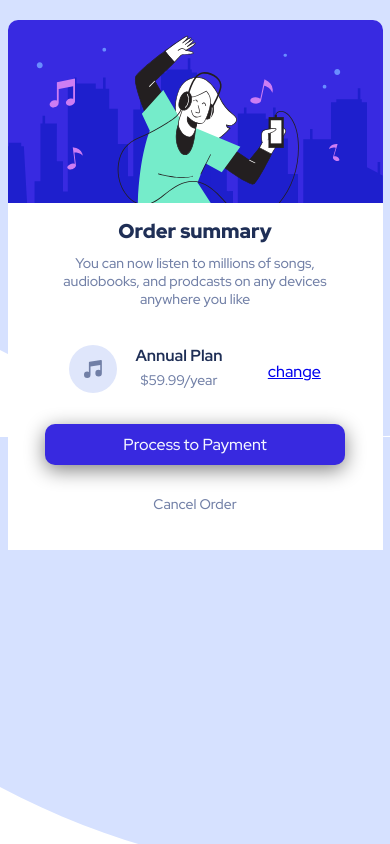
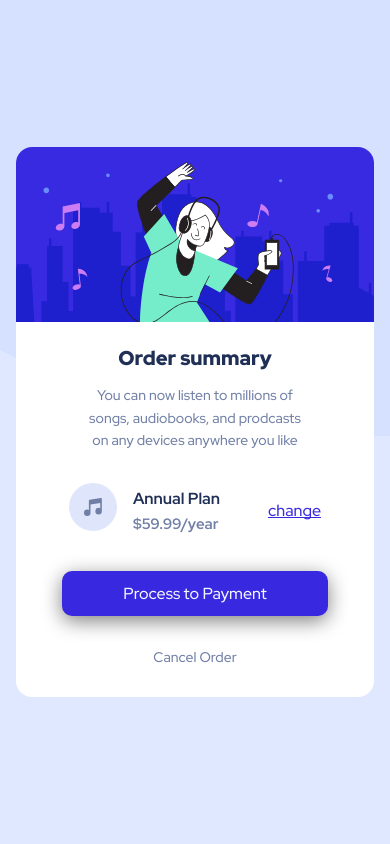
Before and after one commit to hishamkhattab/Order_summer, a plain HTML site: page index.html in a window 390 px wide. Drawn offline with Linux system fonts and the light colour scheme.

Commit message:
responsive website

```diff
--- a/assets/style/style.css
+++ b/assets/style/style.css
@@ -1,7 +1,7 @@
 * {
-  box-sizing: content-box;
   padding: 0;
   margin: 0;
+  box-sizing: border-box;
 }
 
 :root {
@@ -13,49 +13,63 @@
   --pragraphFont: 16px;
 }
 
+p {
+  padding: 0;
+  margin: 0;
+}
+
 body {
   font-family: "Red Hat Display", sans-serif;
   background-image: url(../image/pattern-background-desktop.svg);
-  width: 100vw;
-  height: 90vh;
+  background-color: var(--PaleBlue);
+  background-repeat: no-repeat;
+  min-height: 100vh;
+  display: grid;
+  place-items: center;
+  line-height: 1.6;
 }
 
 .parent {
-  width: 375px;
-  height: 530px;
-  margin: 20px auto;
-  background-color: #fff;
-  border-top-left-radius: 10px;
-  border-top-right-radius: 10px;
-  font-size: var(--pragraphFont);
-  display: grid;
-  grid-template-columns: 10% 1fr 10%;
-  grid-template-rows: 1fr 1fr 20% 20% 10%;
-  grid-template-areas: "image image image " ". cont ." ". plan ." ". btn .";
+  display: flex;
+  flex-direction: column;
+  max-width: 400px;
+  flex-wrap: wrap;
+  border-radius: 1rem;
+  align-items: center;
+  background: white;
 }
 
-.parent .head img {
-  width: 375px;
-  border-top-left-radius: 10px;
-  border-top-right-radius: 10px;
+@media (max-width: 767px) {
+  .parent {
+    margin: 0 1em;
+  }
 }
 
-.head {
-  grid-area: image;
+.parent > img {
+  max-width: 100%;
+  border-top-left-radius: 1rem;
+  border-top-right-radius: 1rem;
 }
 
+/********************************************************************************/
 .parent .content .main {
-  padding: 5px 0;
-  margin: 5px 0;
   color: var(--DarkBlue);
   font-weight: 900;
   font-size: 20px;
+  margin: 1em 0 0.5em;
 }
-.parent .content p {
+
+.parent .content .text {
   font-size: 14px;
   color: var(--DesaturatedBlue);
   padding: 0 15px;
-  margin-bottom: 10px;
+  width: 35ch;
+}
+
+@media (max-width: 767px) {
+  .parent .content .text {
+    width: 27ch;
+  }
 }
 
 .content {
@@ -64,72 +78,79 @@ body {
 }
 
 .prices {
-  /* The OLD ONE
-   grid-area: plan;
-  display: grid;
-  grid-template-columns: 1fr 2fr 20% 1fr;
-  grid-template-rows: repeat(2, 1fr);
-  grid-template-areas:
-    "icn pln . cncl"
-    "icn prc . cncl";
-  justify-items: center; */
-
-  /*THe NEw oNe*/
-  grid-area: plan;
-  display: grid;
-  grid-template-columns: 5% auto auto 9% auto 5%;
-  grid-template-rows: repeat(2, 1fr);
-  grid-template-areas:
-    ". icn pln . cncl ."
-    ". icn prc . cncl .";
-  justify-items: center;
+  display: flex;
+  align-items: center;
+  justify-content: center;
+  width: 100%;
+  margin: 2em 0;
 }
-
 .prices .icon {
-  grid-area: icn;
-  align-self: center;
+  margin-right: 1em;
 }
 
 .prices .plan {
-  grid-area: pln;
-  align-self: end;
   color: var(--DarkBlue);
   font-weight: 700;
-  margin-bottom: 5px;
+  margin-right: 3em;
+}
+.prices .plan span {
+  color: var(--DesaturatedBlue);
+  font-size: 15px;
 }
 
-.prices .price {
-  grid-area: prc;
-  align-self: start;
-  font-size: 14px;
-  color: var(--DesaturatedBlue);
-}
-
-.prices a {
+.prices .link {
   grid-area: cncl;
   align-self: center;
   justify-self: center;
+  color: var(--BrightBlue);
+  position: relative;
+}
+
+.link::after {
+  content: "";
+  position: absolute;
+  width: 100%;
+  height: 1px;
+  background-color: var(--BrightBlue);
+  bottom: 22%;
+  left: 0;
+}
+.prices .link:hover {
+  cursor: pointer;
 }
 
 .footer {
   grid-area: btn;
   text-align: center;
   justify-self: center;
-  /* align-self: center; */
-  width: 100%;
 }
 
 .footer .button {
   margin-bottom: 30px;
   padding: 10px;
-  width: calc (100% - 20px);
+  width: 30ch;
   border-radius: 10px;
   color: var(--VeryPaleBlue);
   box-shadow: 0px 5px 20px 0px grey;
   background-color: var(--BrightBlue);
 }
 
+@media (max-width: 767px) {
+  .footer .button {
+    width: 25ch;
+  }
+}
+
+.footer .button:hover {
+  cursor: pointer;
+}
+
 .footer .cancel {
   font-size: 14px;
   color: var(--DesaturatedBlue);
+  margin: 2em 0;
 }
+
+.footer .cancel:hover {
+  cursor: pointer;
+}
--- a/index.html
+++ b/index.html
@@ -19,12 +19,11 @@
   </head>
   <body>
     <div class="parent">
-      <header class="head">
-        <img src="./assets/image/illustration-hero.svg" alt="" srcset="" />
-      </header>
+      <img src="./assets/image/illustration-hero.svg" alt="" srcset="" />
+
       <section class="content">
         <p class="main">Order summary</p>
-        <p>
+        <p class="text">
           You can now listen to millions of songs, audiobooks, and prodcasts on
           any devices anywhere you like
         </p>
@@ -33,9 +32,13 @@
         <div class="icon">
           <img src="./assets/image/icon-music.svg" alt="" srcset="" />
         </div>
-        <p class="plan">Annual Plan</p>
-        <p class="price">$59.99/year</p>
-        <a href="#">change</a>
+        <div class="plan">
+          <p>Annual Plan</p>
+          <span>$59.99/year</span>
+        </div>
+
+        <p class="link">change</p>
+        <!-- <a href="#">change</a> -->
       </section>
       <div class="footer">
         <div class="button">Process to Payment</div>
```
Also changed, not shown: assets/screenshoot/Full .png (added), assets/screenshoot/mobile.png (added), 2 other files.
